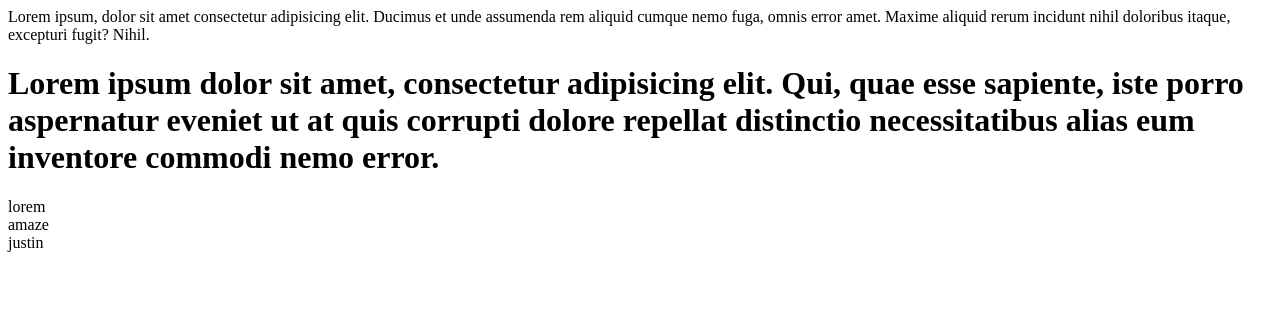
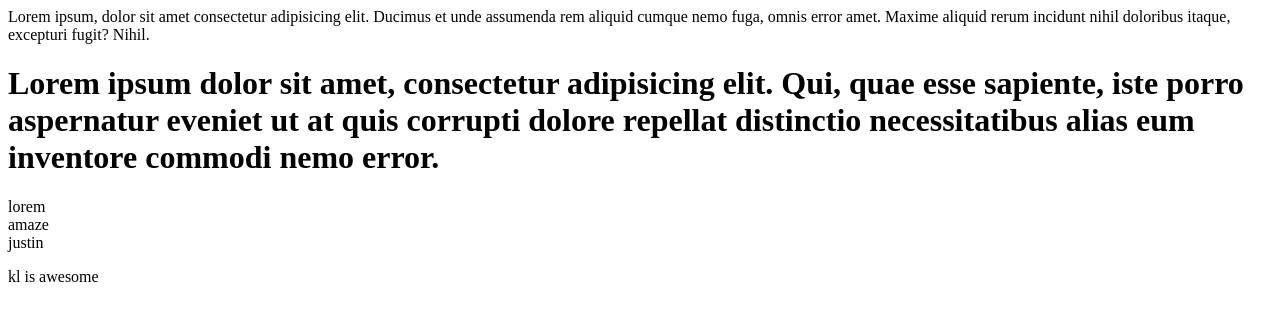
Before and after one commit to puneetks2004/amaze, a plain HTML site: page index.html in a window 1280 px wide. Drawn offline with Linux system fonts and the light colour scheme.

Commit message:
getting done

```diff
--- a/index.html
+++ b/index.html
@@ -3,3 +3,4 @@
 <caption>lorem </caption>
 <aside>amaze</aside>
 <aside>justin</aside>
+<p>kl is awesome</p>
```
